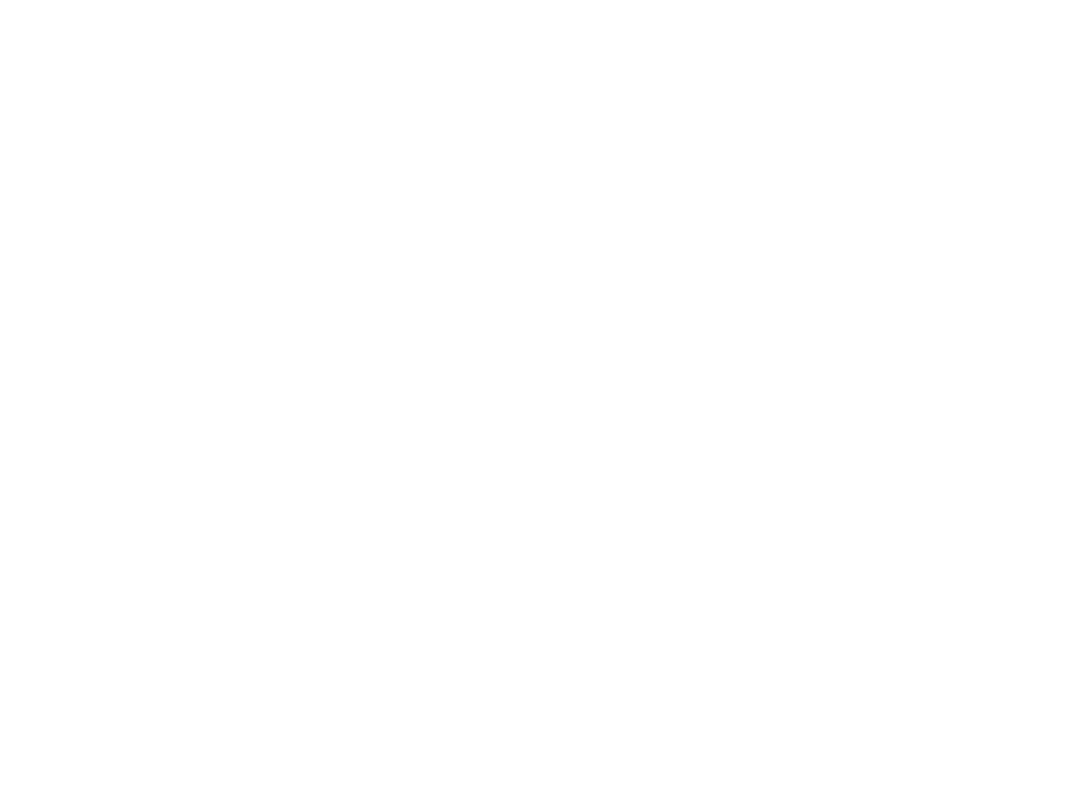
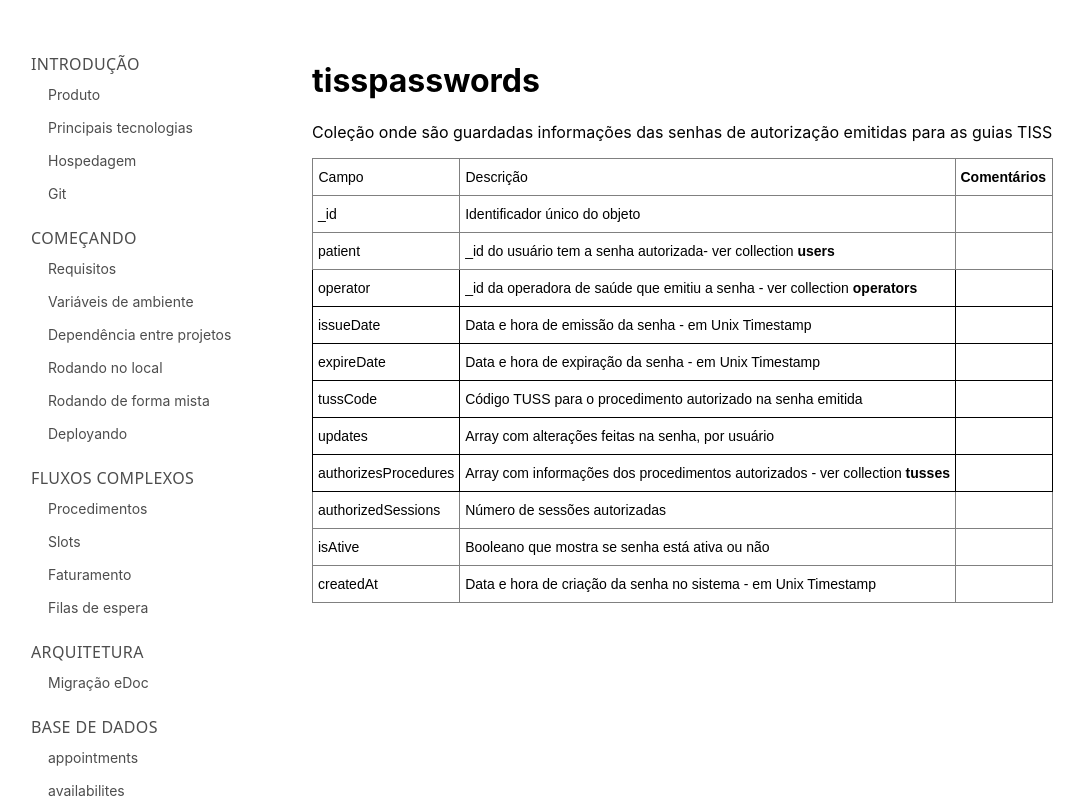
Before and after one commit to plenasaude/edoc-documentation, a React (Vite) app: page /mongo-collections/tisspasswords in a window 1280 px wide. Before the commit this address had no page. Shown: the whole page, without its empty margins (0-1085 px from the left). Built offline with nearby package versions, Linux system fonts and the light colour scheme.

Commit message:
Added tisspasswords collection documentation

```diff
--- a/src/App.tsx
+++ b/src/App.tsx
@@ -53,6 +53,7 @@
 import Specialitiesstatics from "./pages/MongoCollections/Specialitiesstatics";
 import Tissdatas from "./pages/MongoCollections/Tissdatas";
 import Tisslots from "./pages/MongoCollections/Tisslots";
+import Tisspasswords from "./pages/MongoCollections/Tisspasswords";
 
 import ComplexFlows from "./pages/ComplexFlows";
 import Procedures from "./pages/ComplexFlows/Procedures";
@@ -130,6 +131,7 @@
           <Route path="specialitiesstatics" element={<Specialitiesstatics />} />
           <Route path="tissdatas" element={<Tissdatas />} />
           <Route path="tisslots" element={<Tisslots />} />
+          <Route path="tisspasswords" element={<Tisspasswords />} />
         </Route>
 
         <Route path="/projects" element={<TOC />}>
@@ -226,6 +228,7 @@
         <TOCLink to="/mongo-collections/Specialitiesstatics">specialitiesstatics</TOCLink>
         <TOCLink to="/mongo-collections/Tissdatas">tissdatas</TOCLink>
         <TOCLink to="/mongo-collections/Tisslots">tisslots</TOCLink>
+        <TOCLink to="/mongo-collections/Tisspasswords">tisspasswords</TOCLink>
 
         <TOCTitle to="/projects">Projetos</TOCTitle>
         <TOCLink to="/projects/edocker">edocker</TOCLink>
--- /dev/null
+++ b/src/pages/MongoCollections/Tisspasswords.tsx
@@ -0,0 +1,116 @@
+import { PageContent } from "../../components/PageContent";
+
+export default function Tisspasswords() {
+  return (
+    <PageContent>
+      <h1>tisspasswords</h1>
+
+      <p>
+        Coleção onde são guardadas informações das senhas de autorização emitidas para as guias TISS
+      </p>
+
+      <>
+        <style
+          type="text/css"
+          dangerouslySetInnerHTML={{
+            __html:
+              "\n.tg  {border-collapse:collapse;border-spacing:0;}\n.tg td{border-color:black;border-style:solid;border-width:1px;font-family:Arial, sans-serif;font-size:14px;\n  overflow:hidden;padding:10px 5px;word-break:normal;}\n.tg th{border-color:black;border-style:solid;border-width:1px;font-family:Arial, sans-serif;font-size:14px;\n  font-weight:normal;overflow:hidden;padding:10px 5px;word-break:normal;}\n.tg .tg-j1i3{border-color:inherit;position:-webkit-sticky;position:sticky;text-align:left;top:-1px;vertical-align:top;\n  will-change:transform}\n.tg .tg-0pky{border-color:inherit;text-align:left;vertical-align:top}\n.tg .tg-0lax{text-align:left;vertical-align:top}\n@media screen and (max-width: 767px) {.tg {width: auto !important;}.tg col {width: auto !important;}.tg-wrap {overflow-x: auto;-webkit-overflow-scrolling: touch;}}"
+          }}
+        />
+        <div className="tg-wrap">
+          <table className="tg">
+            <thead>
+              <tr>
+                <th className="tg-j1i3">Campo</th>
+                <th className="tg-j1i3">Descrição</th>
+                <th className="tg-j1i3">
+                  <span style={{ fontWeight: "bold" }}>Comentários</span>
+                </th>
+              </tr>
+            </thead>
+            <tbody>
+              <tr>
+                <td className="tg-0pky">_id</td>
+                <td className="tg-0pky">Identificador único do objeto</td>
+                <td className="tg-0pky" />
+              </tr>
+              <tr>
+                <td className="tg-0pky">patient</td>
+                <td className="tg-0pky">
+                  _id do usuário tem a senha autorizada- ver collection{" "}
+                  <span style={{ fontWeight: "bold" }}>users</span>
+                </td>
+                <td className="tg-0pky" />
+              </tr>
+              <tr>
+                <td className="tg-0lax">operator</td>
+                <td className="tg-0lax">
+                  _id da operadora de saúde que emitiu a senha - ver collection{" "}
+                  <span style={{ fontWeight: "bold" }}>operators</span>
+                </td>
+                <td className="tg-0lax" />
+              </tr>
+              <tr>
+                <td className="tg-0lax">issueDate</td>
+                <td className="tg-0lax">
+                  Data e hora de emissão da senha - em Unix Timestamp
+                </td>
+                <td className="tg-0lax" />
+              </tr>
+              <tr>
+                <td className="tg-0lax">expireDate</td>
+                <td className="tg-0lax">
+                  Data e hora de expiração da senha - em Unix Timestamp
+                </td>
+                <td className="tg-0lax" />
+              </tr>
+              <tr>
+                <td className="tg-0lax">tussCode</td>
+                <td className="tg-0lax">
+                  Código TUSS para o procedimento autorizado na senha emitida
+                </td>
+                <td className="tg-0lax" />
+              </tr>
+              <tr>
+                <td className="tg-0lax">updates</td>
+                <td className="tg-0lax">
+                  Array com alterações feitas na senha, por usuário
+                </td>
+                <td className="tg-0lax" />
+              </tr>
+              <tr>
+                <td className="tg-0lax">authorizesProcedures</td>
+                <td className="tg-0lax">
+                  Array com informações dos procedimentos autorizados - ver collection{" "}
+                  <span style={{ fontWeight: "bold" }}>tusses</span>
+                </td>
+                <td className="tg-0lax" />
+              </tr>
+              <tr>
+                <td className="tg-0pky">authorizedSessions</td>
+                <td className="tg-0pky">Número de sessões autorizadas</td>
+                <td className="tg-0pky" />
+              </tr>
+              <tr>
+                <td className="tg-0pky">isAtive</td>
+                <td className="tg-0pky">
+                  Booleano que mostra se senha está ativa ou não
+                </td>
+                <td className="tg-0pky" />
+              </tr>
+              <tr>
+                <td className="tg-0pky">createdAt</td>
+                <td className="tg-0pky">
+                  Data e hora de criação da senha no sistema - em Unix Timestamp
+                </td>
+                <td className="tg-0pky" />
+              </tr>
+            </tbody>
+          </table>
+        </div>
+      </>
+
+
+    </PageContent>
+  );
+}
```
